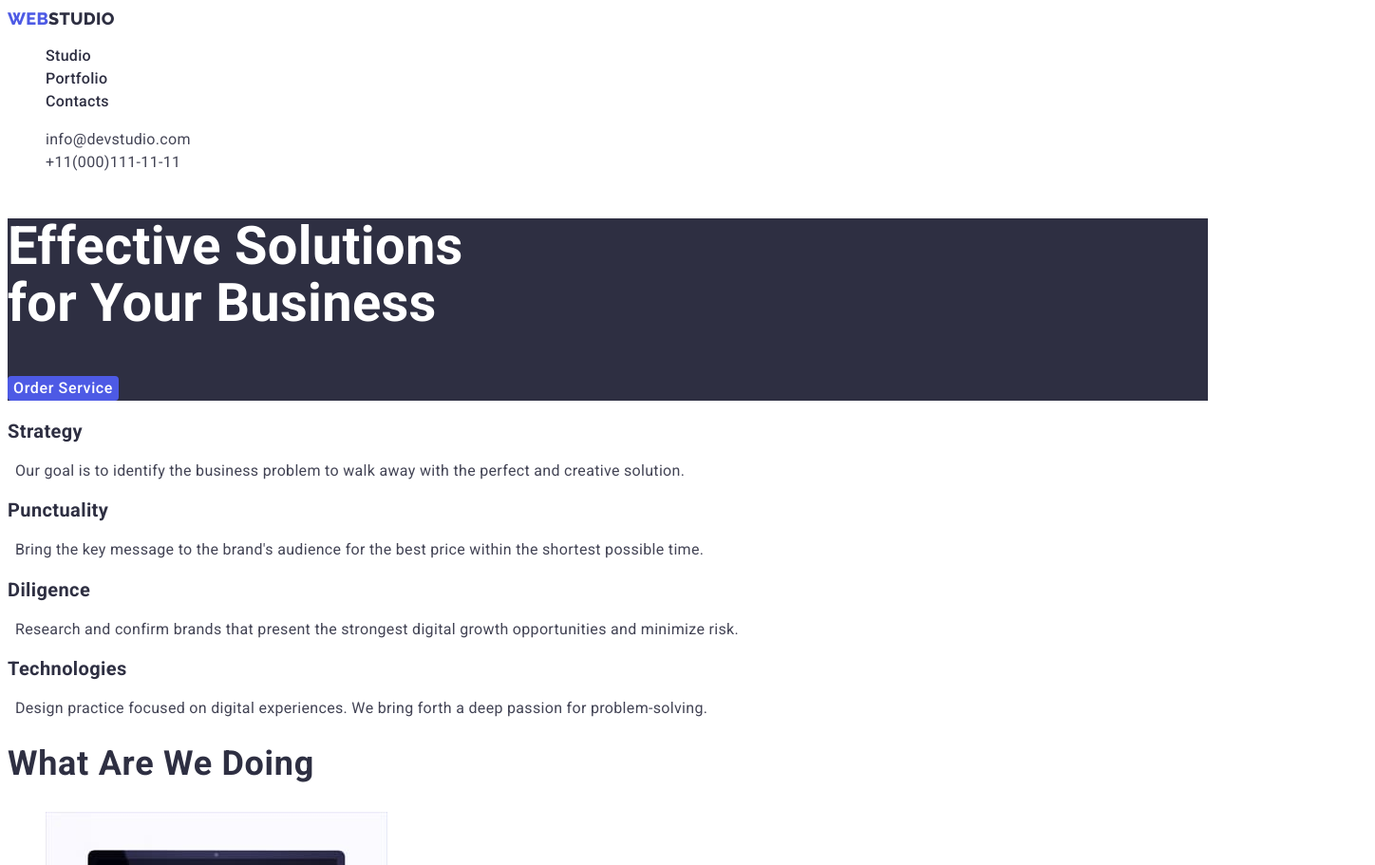
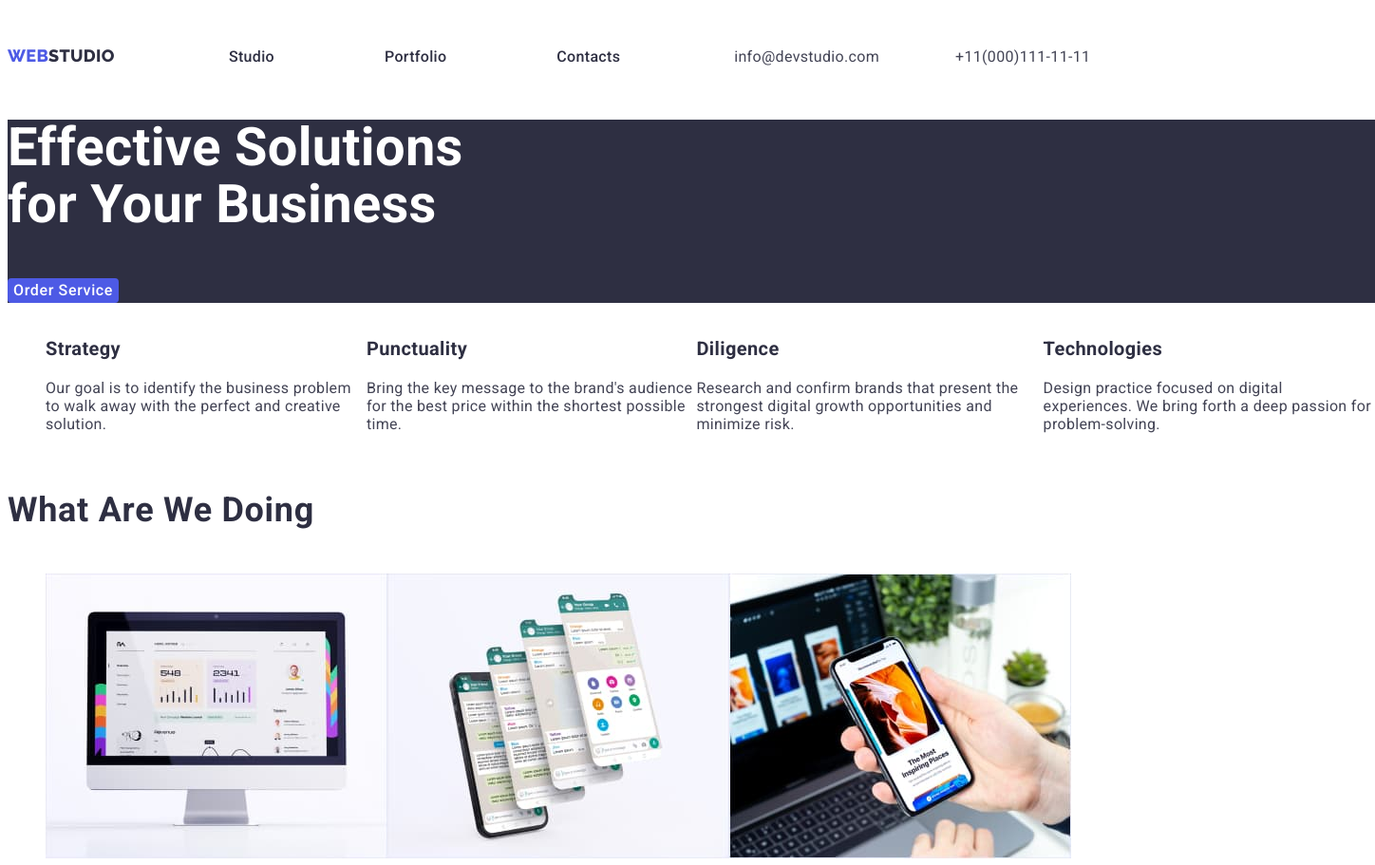
Before and after one commit to OlesiaKubska/goit-markup-hw-03., a plain HTML site: page index.html in a window 1280 px wide. Shown: the top 911 px of the page at 95% size, 1448 px wide, since content can reach past the window. Drawn offline with Linux system fonts and the light colour scheme.

Commit message:
add display

```diff
--- a/css/styles.css
+++ b/css/styles.css
@@ -10,10 +10,13 @@ body {
     background-color: var(--title-text-color);
     letter-spacing: 0.02em;
     font-size: 16px;
+    width: 1440px;
+    height: 2590px;
 }
 
 .list {
     list-style: none;
+    display: inline-flex;
 }
 
 .section-title {
@@ -37,6 +40,11 @@ body {
     color: var(--primary-text-color);
 }
 
+.header {
+    display: inline-flex;
+    height: 72px;
+}
+
 .header-logo {
     font-family: "Raleway";
     text-decoration: none;
@@ -51,9 +59,17 @@ body {
     color: var(--accent-text-color);
 }
 
+.header-list {
+
+}
+
 .header-list :hover,
 .header-list :focus {
     color: var(--accent-text-color);
+}
+
+.header-item {
+    padding: 24px 40px 24px 76px;
 }
 
 .header-link {
@@ -71,6 +87,10 @@ body {
 .contacts-list :hover,
 .contacts-list :focus {
     color: var(--accent-text-color);
+}
+
+.contacts-item {
+    padding: 24px 40px 24px 40px;
 }
 
 .contacts-link {
@@ -121,14 +141,6 @@ body {
     margin: -1px;
 }
 
-.feature-title {
-    text-indent: -2em;
-}
-
-.feature-text {
-    text-indent: -2em;
-}
-
 .footer {
     background-color: var(--toptitle-text-color);
 }
@@ -148,6 +160,10 @@ body {
     letter-spacing: 0.02em;
     line-height: 1.5;
     color: #E7E9FC;
+}
+
+.filters-list {
+    display: inline-flex;
 }
 
 .filters-item {
```
